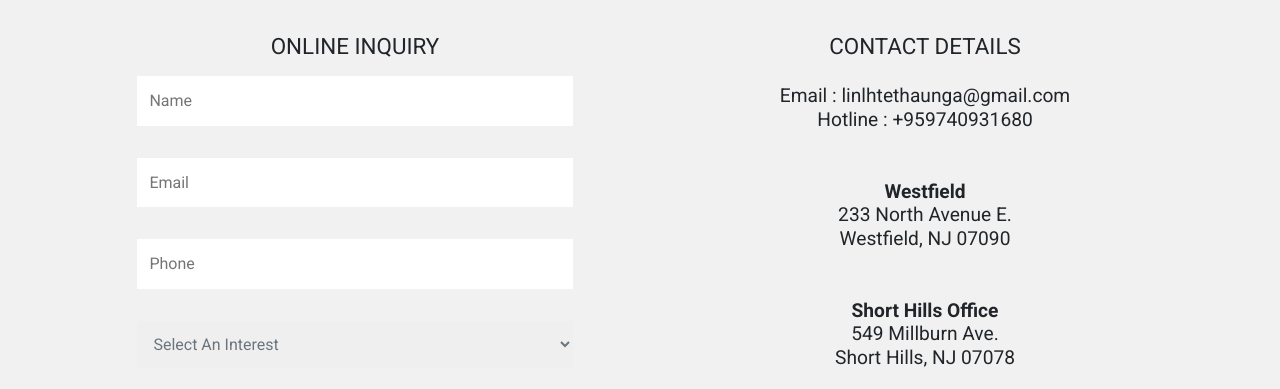
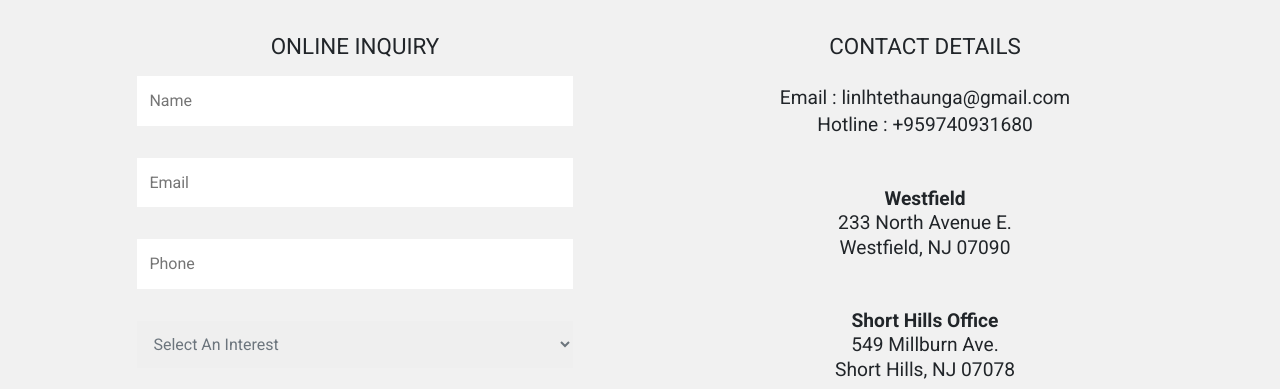
Before and after one commit to linhtetaungg/bootstrap-assignment1, a plain HTML site: page contact.html in a window 1280 px wide. Shown: the part 187-576 px from the top of the page. Drawn offline with nearby package versions, Linux system fonts and the light colour scheme.

Commit message:
first commit

```diff
--- a/contact.html
+++ b/contact.html
@@ -131,7 +131,7 @@
 
         <div class="col-md-6">
           <h3 class="text-center mb-4">CONTACT DETAILS</h3>
-          <div class="mb-5" style="line-height: 1.5rem">
+          <div class="mb-5" style="line-height: 1.7rem">
             <p class="text-center mb-0" style="font-size: 1.2rem">
               Email : linlhtethaunga@gmail.com
             </p>
@@ -139,12 +139,12 @@
               Hotline : +959740931680
             </p>
           </div>
-          <div class="text-center mb-5" style="line-height: 1.5rem">
+          <div class="text-center mb-5" style="line-height: 1.6rem">
             <h4 class="mb-0" style="font-size: 1.2rem">Westfield</h4>
             <p class="mb-0" style="font-size: 1.2rem">233 North Avenue E.</p>
             <p class="mb-0" style="font-size: 1.2rem">Westfield, NJ 07090</p>
           </div>
-          <div class="text-center mb-5" style="line-height: 1.5rem">
+          <div class="text-center mb-5" style="line-height:1.6rem">
             <h4 class="mb-0" style="font-size: 1.2rem">Short Hills Office</h4>
             <p class="mb-0" style="font-size: 1.2rem">549 Millburn Ave.</p>
             <p class="mb-0" style="font-size: 1.2rem">Short Hills, NJ 07078</p>
```
